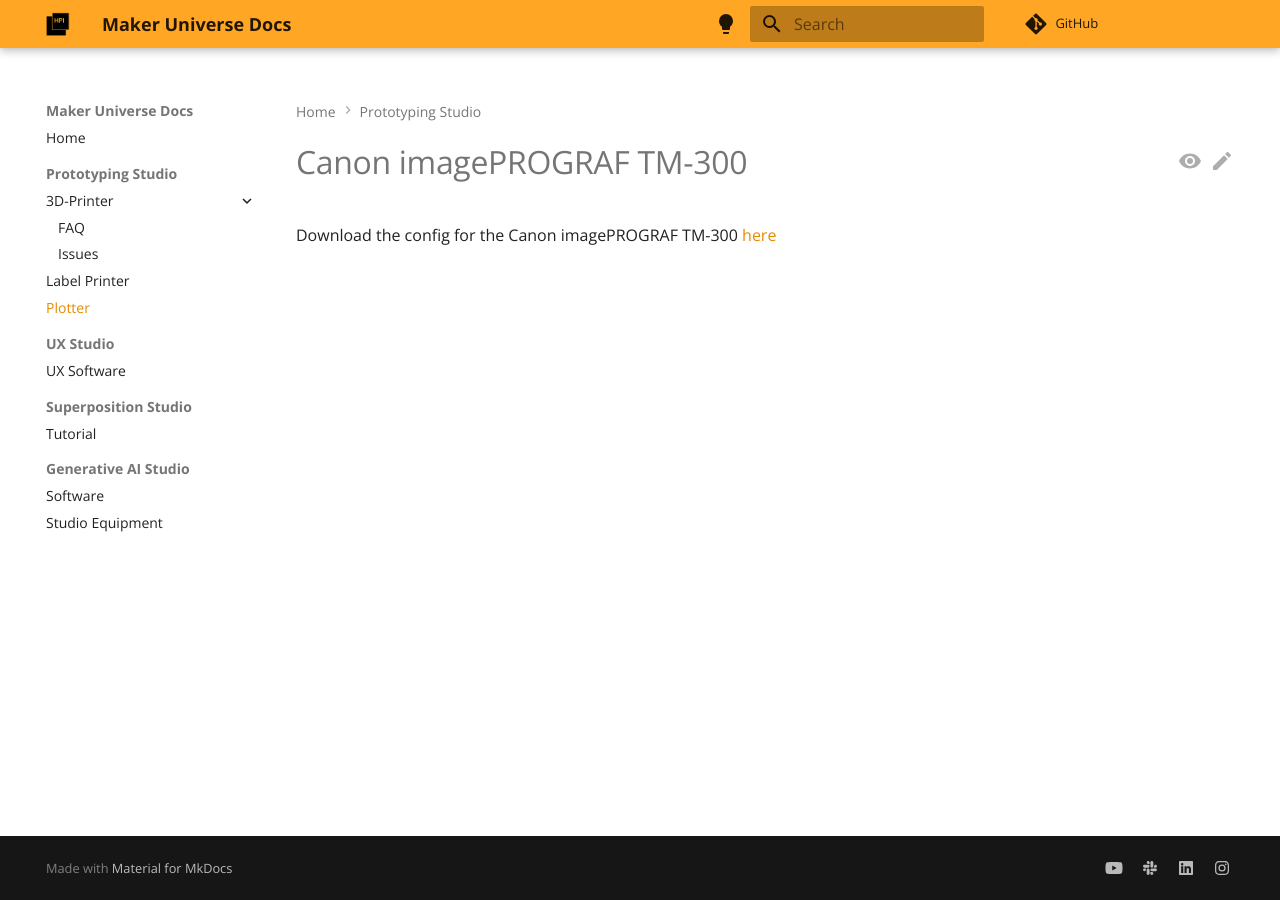
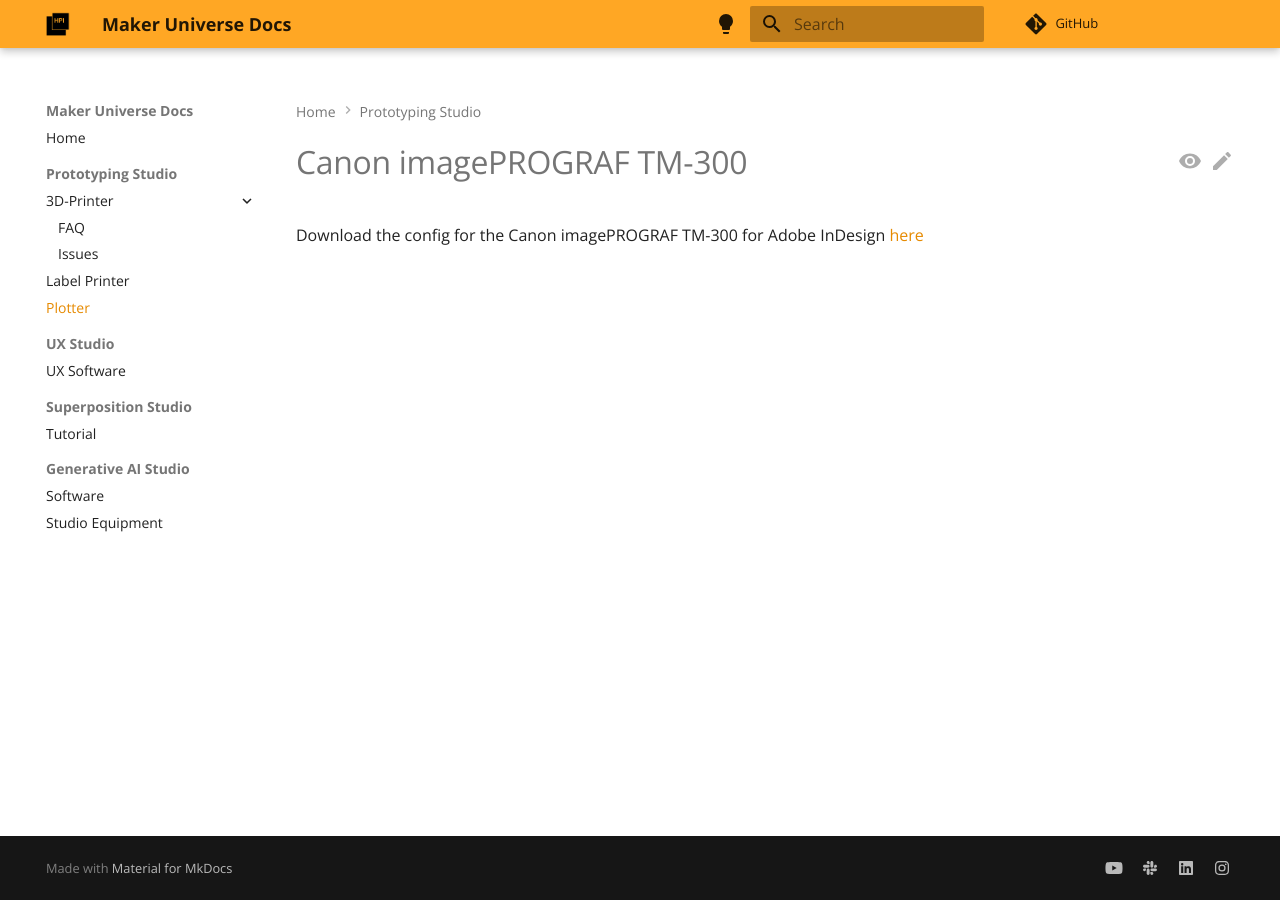
Before and after one commit to makeruniverse/docs, an MkDocs documentation site: the page built from docs/Plotter/Canon-imagePROGRAF-TM-300.md, in a window 1280 px wide. Built offline with MkDocs 1.6.1 and Material for MkDocs 9.7.7, drawn with Linux system fonts in a browser that asks for light colours; comment, search, counter and statistics services are not loaded.

Commit message:
Update Plotter

```diff
--- a/docs/Plotter/Canon-imagePROGRAF-TM-300.md
+++ b/docs/Plotter/Canon-imagePROGRAF-TM-300.md
@@ -1,3 +1,3 @@
 # Canon imagePROGRAF TM-300
 
-Download the config for the Canon imagePROGRAF TM-300 [here](../static/plotter/files/TM-300 Makeruniverse.prst)
+Download the config for the Canon imagePROGRAF TM-300 for Adobe InDesign [here](../TM-300 Makeruniverse.prst)
```
Also changed, not shown: 2 other files.
